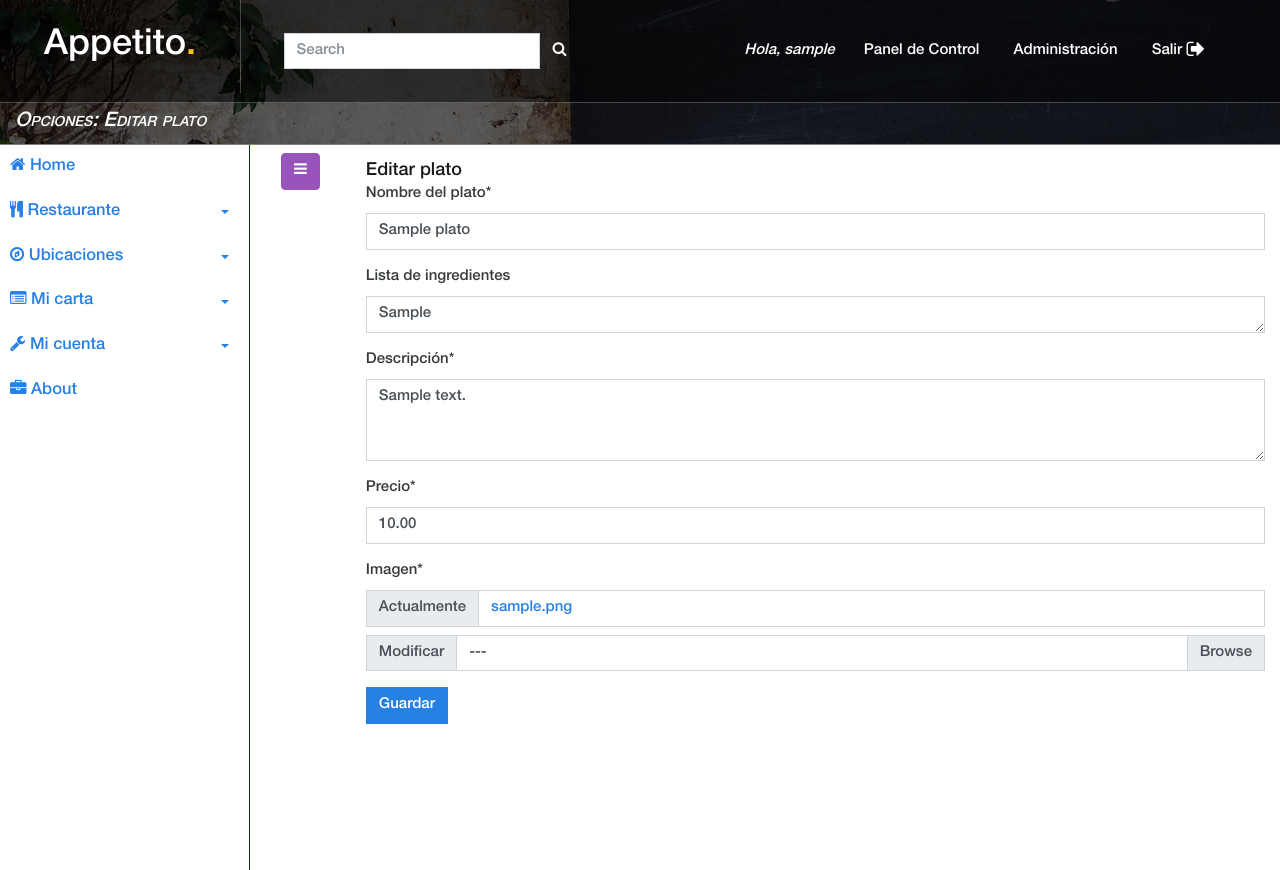
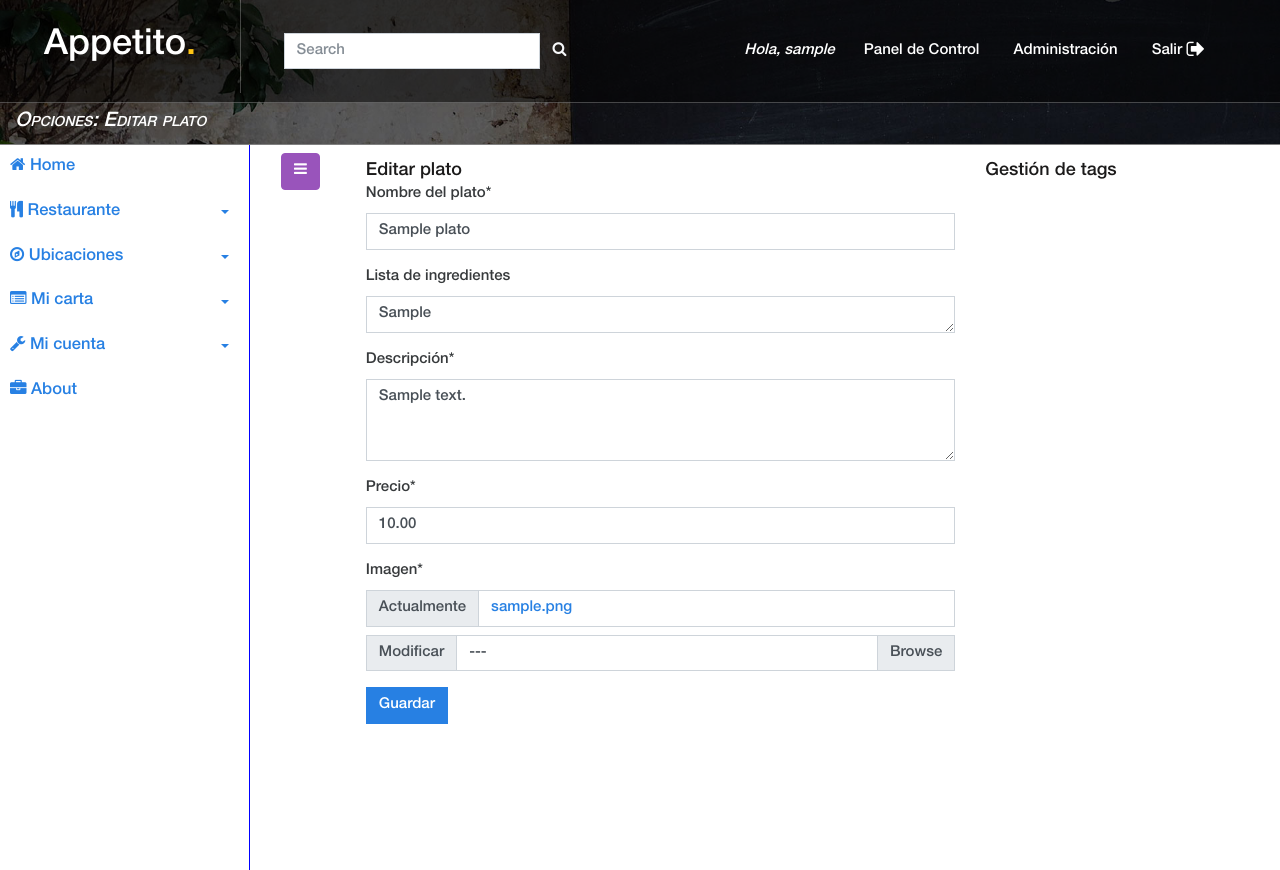
Before and after one commit to ipradasgomez/Appetito, a Django app: page /cpanel/settings/menu/editFood/1 in a window 1280 px wide. Shown: the top 870 px of the page. Run offline with Django 3.2, Linux system fonts and the light colour scheme; a user stored in the database is signed in; tables that the repository leaves empty hold one stand-in row (values such as "Sample post"); some libraries are stand-ins or nearby versions.

Commit message:
Listo para añadir y eliminar tags

```diff
--- a/CPSettingsCarta/templates/CPSettingsCarta/editfood.html
+++ b/CPSettingsCarta/templates/CPSettingsCarta/editfood.html
@@ -25,11 +25,29 @@
         <div class="row">
             <div class="container">
                 <div class="row">
-                    <div class="col-12 mt-3">
-                    <h5>Editar plato</h5>
+                    <div class="col-8 mt-3">
+                        <h5>Editar plato</h5>
                         <form action="{% url 'settings_menu_editfood' foodId %}" method="POST">
-                        {% crispy editForm %}
+                            {% crispy editForm %}
                         </form>
+                    </div>
+                    <div class="col-4 mt-3">
+                        <h5>Gestión de tags</h5>
+                        {% if plato.tags.all.count < user.profile.plan.max_tags_x_prod or user.profile.plan.max_tags_x_prod is 0 %}
+                        <form action="" method="POST" class="pt-2">
+                            {% csrf_token %}
+                            <div class="form-group">
+                                <input type="text" class="form-control" id="tagtext" placeholder="Tag">
+                                <input type="hidden" name="foodId" value="{{foodId}}">
+                                <button type="submit" class="float-right btn btn-success">Añadir tag</button>
+                            </div>
+                        </form>
+                        {% endif %}
+                        <ul>
+                            {% for tag in plato.tags.all %}
+                            <li>{{tag}}</li>
+                            {% endfor %}
+                        </ul>
                     </div>
                 </div>
             </div>
--- a/cartas/models.py
+++ b/cartas/models.py
@@ -12,7 +12,7 @@ class Categoria(models.Model):
 
 class Plato(models.Model):
     nombre = models.CharField(max_length=30, verbose_name='Nombre del plato')
-    lista_ingredientes =  models.TextField(max_length=240, verbose_name='Lista de ingredientes', blank=True)
+    lista_ingredientes = models.TextField(max_length=240, verbose_name='Lista de ingredientes', blank=True)
     descripcion = models.TextField(max_length=240, verbose_name='Descripción')
     precio = models.DecimalField(max_digits=6, decimal_places=2, default=0, verbose_name="Precio", blank=False, null=False, validators=[MinValueValidator(0)])
     categoria = models.ForeignKey(Categoria, on_delete=models.CASCADE, related_name="platos")
@@ -20,3 +20,10 @@ class Plato(models.Model):
 
     def __str__(self):
         return self.nombre
+
+class Tag(models.Model):
+    tagtext = models.CharField(max_length=30, verbose_name='Tag', blank=False, null=False, default='')
+    plato = models.ManyToManyField(Plato, related_name="tags")
+
+    def __str__(self):
+        return self.tagtext
```
Also changed, not shown: cartas/migrations/0002_tag.py (added), cartas/migrations/0003_auto_20190608_1946.py (added), restaurantes/migrations/0004_auto_20190608_1945.py (added).
